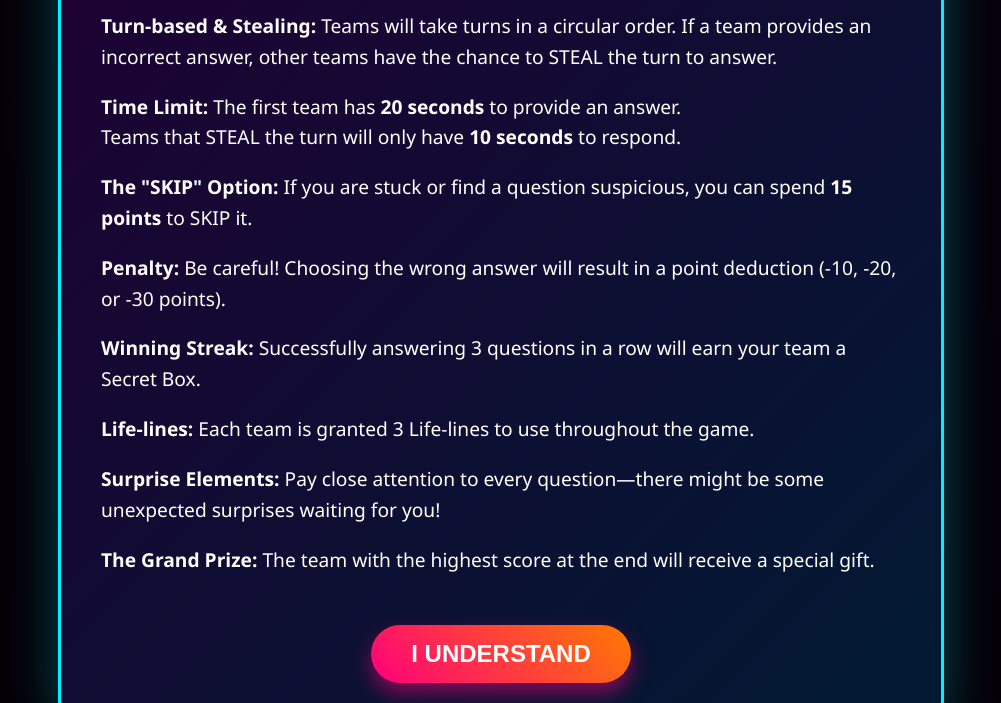
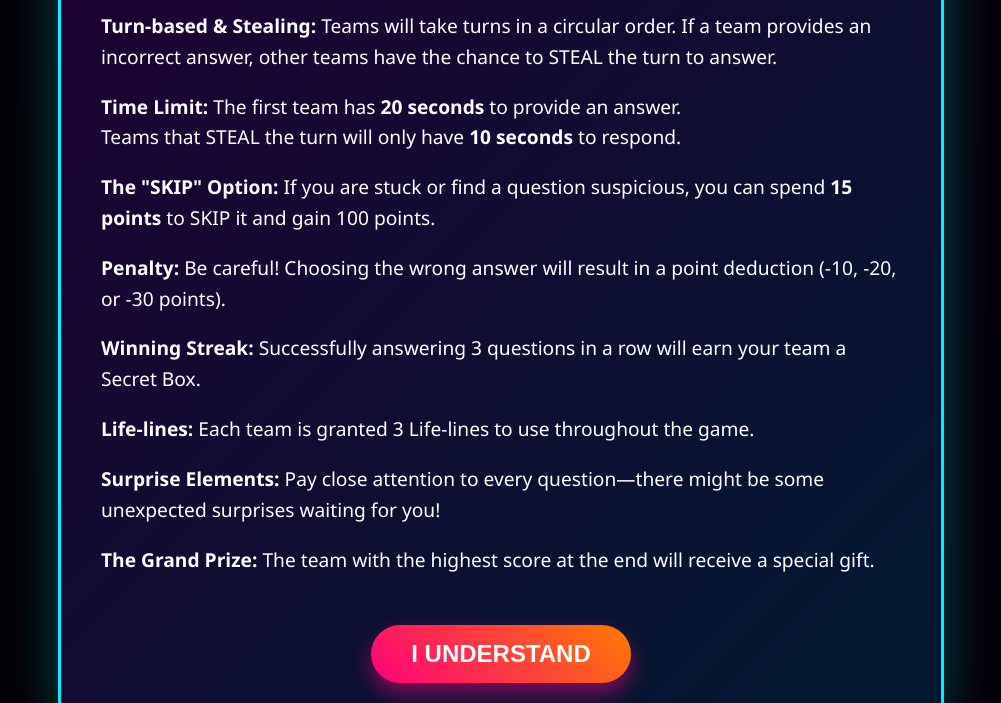
Before and after one commit to thanhbtm1/Egame, a plain HTML site: page lv6.html in a window 1280 px wide. Both pictures are taken after a click on the button "START BATTLE". Shown: the part 97-800 px from the top of the page, without its empty margins (139-1140 px from the left). Drawn offline with nearby package versions, Linux system fonts and the light colour scheme.

Commit message:
Update lv6.html

```diff
--- a/lv6.html
+++ b/lv6.html
@@ -254,7 +254,7 @@
             <div style="font-size: 1.2rem; margin-bottom: 30px; line-height: 1.6;">
                 <p><b>Turn-based & Stealing:</b> Teams will take turns in a circular order. If a team provides an incorrect answer, other teams have the chance to STEAL the turn to answer.</p>
                 <p><b>Time Limit:</b> The first team has <b>20 seconds</b> to provide an answer.<br>Teams that STEAL the turn will only have <b>10 seconds</b> to respond.</p>
-                <p><b>The "SKIP" Option:</b> If you are stuck or find a question suspicious, you can spend <b>15 points</b> to SKIP it.</p>
+                <p><b>The "SKIP" Option:</b> If you are stuck or find a question suspicious, you can spend <b>15 points</b> to SKIP it and gain 100 points.</p>
                 <p><b>Penalty:</b> Be careful! Choosing the wrong answer will result in a point deduction (-10, -20, or -30 points).</p>
                 <p><b>Winning Streak:</b> Successfully answering 3 questions in a row will earn your team a Secret Box.</p>
                 <p><b>Life-lines:</b> Each team is granted 3 Life-lines to use throughout the game.</p>
```
